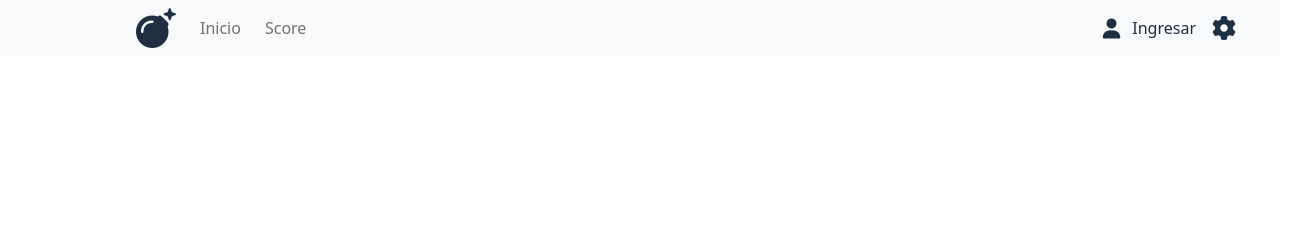
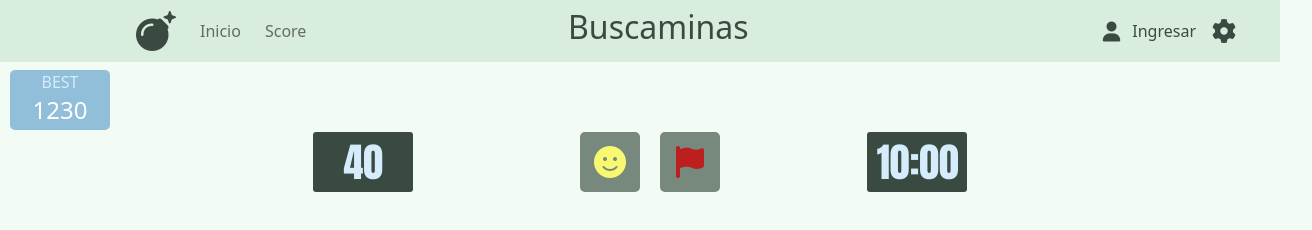
Before and after one commit to SamQuintero/Buscaminas, a plain HTML site: page minas.html in a window 1280 px wide. Shown: the whole page, 1312 px wide, since content can reach past the window. Drawn offline with nearby package versions, Linux system fonts and the light colour scheme.

Commit message:
Grid header

```diff
--- a/minas.html
+++ b/minas.html
@@ -11,15 +11,69 @@
   <link href="https://cdn.jsdelivr.net/npm/bootstrap@5.2.1/dist/css/bootstrap.min.css" rel="stylesheet"
     integrity="sha384-iYQeCzEYFbKjA/T2uDLTpkwGzCiq6soy8tYaI1GyVh/UjpbCx/TYkiZhlZB6+fzT" crossorigin="anonymous">
     <script src="https://kit.fontawesome.com/c69dfcfab2.js" crossorigin="anonymous"></script>
+    <link rel="preconnect" href="https://fonts.googleapis.com">
+    <link rel="preconnect" href="https://fonts.gstatic.com" crossorigin>
+    <link href="https://fonts.googleapis.com/css2?family=Anton&family=Prompt:ital,wght@1,900&display=swap" rel="stylesheet">
+    <style>
+    body{
+      background-color: #F2FCF5;
+    }
+    .navbar-personalizado{
+      background-color: #D9EDDF;
+    }
+    .score{
+      position: fixed;
+      top: 70px; /* Cambia esta propiedad para establecer la posición vertical */
+      left: 10px; /* Cambia esta propiedad para establecer la posición horizontal */
+      width: 100px; /* Cambia esta propiedad para establecer el ancho del div */
+      height: 60px; /* Cambia esta propiedad para establecer la altura del div */
+      background-color: #91BFD9;
+      text-align: center;
+      border-radius: 5px;
+    }
+    .butons{
+      position: relative;
+      top: 70px;
+      width: 50em;
+
+    }
+    .top{
+      width: 60px ;
+      height: 60px;
+      background-color:#76897C;
+      border-radius: 5px;
+      margin-left: 20px;
+      border: none;
+
+    }
+    .top:hover{
+        background-color: #3A4A40 ;
+    }
+    .numbers{
+      font-family: 'Anton', sans-serif;
+    }
+    .tiempo{
+      width: 100px ;
+      height: 60px;
+      background-color:#3A4A40;
+      border-radius: 3px;
+      border: none;
+      padding-left: 10px;
+      padding-right: 10px;
+      text-align: center;
+
+
+    }
+   </style>
 
 </head>
 
 <body>
   <header>
     <!-- place navbar here -->
-    <nav class="navbar navbar-expand-sm navbar-light bg-light ">
+    <nav class="navbar navbar-expand-sm navbar-light navbar-personalizado">
         <div class="container-lg d-flex justify-content-lg-center me-lg-3 me-sm-0 me-md-2">
-          <a class="navbar-brand" href="javascript:void(0)"><i class="fa-solid fa-bomb fa-2xl" style="color: #1f2e42;"></i></a>
+          <a class="navbar-brand" href="javascript:void(0)"><i class="fa-solid fa-bomb fa-2xl" style="color: #3A4A40;"></i></a>
           <button class="navbar-toggler" type="button" data-bs-toggle="collapse" data-bs-target="#mynavbar">
             <span class="navbar-toggler-icon"></span>
           </button>
@@ -33,18 +87,36 @@
               </li>
 
             </ul>
+            <div class="container me-sm-0 me-md-2" style="position: relative; left: 25%; color:#3A4A40; "><h2>Buscaminas</h2></div>
+          </div>
 
-          </div>
-          <a type="text"  data-bs-toggle="modal" role="button" data-bs-target="#modalId" style="color: #1f2e42;">
-            <i class="fa-solid fa-user fa-lg me-md-2 ms-sm-2 " style="color: #1f2e42;"></i> Ingresar
+
+          <a type="text"  data-bs-toggle="modal" role="button" data-bs-target="#modalId" style="color: #3A4A40;;">
+            <i class="fa-solid fa-user fa-lg me-md-2 ms-sm-2 " style="color: #3A4A40;"></i> Ingresar
           </a>
-          <a class="nav-link mx-3" ><i class="fa-solid fa-gear fa-xl" style="color: #1f2e42;"></i></a>
+          <a class="nav-link mx-3" ><i class="fa-solid fa-gear fa-xl" style="color: #3A4A40;"></i></a>
 
         </div>
     </nav>
 
   </header>
   <main>
+  <div class="score">
+    <h6 style="color: #d4ecfb; line-height: 1.5;">BEST <br> <h4 style="color: white; line-height:.7;">1230</h4></h6>
+  </div>
+  <div class="max-container d-flex justify-content-center ">
+    <div class="d-flex justify-content-around butons">
+      <div class="tiempo"><h1 class="numbers" style="color: #d4ecfb; line-height: 1.5;"> 40 </h1></div>
+      <div class="d-flex justify-content-center">
+        <button class="top reiniciar"><i class="fa-solid fa-face-smile fa-2xl" style="color: #F9F871;"></i></button>
+        <button class="top flag"><i class="fa-solid fa-flag fa-2xl" style="color: #bd1f1f;"></i></button>
+      </div>
+      <div class="tiempo"><h1 class="numbers" style="color: #d4ecfb;line-height: 1.5;"> 10:00 </h1></div>
+    </div>
+  </div>
+
+
+
 
   </main>
   <footer>
```
